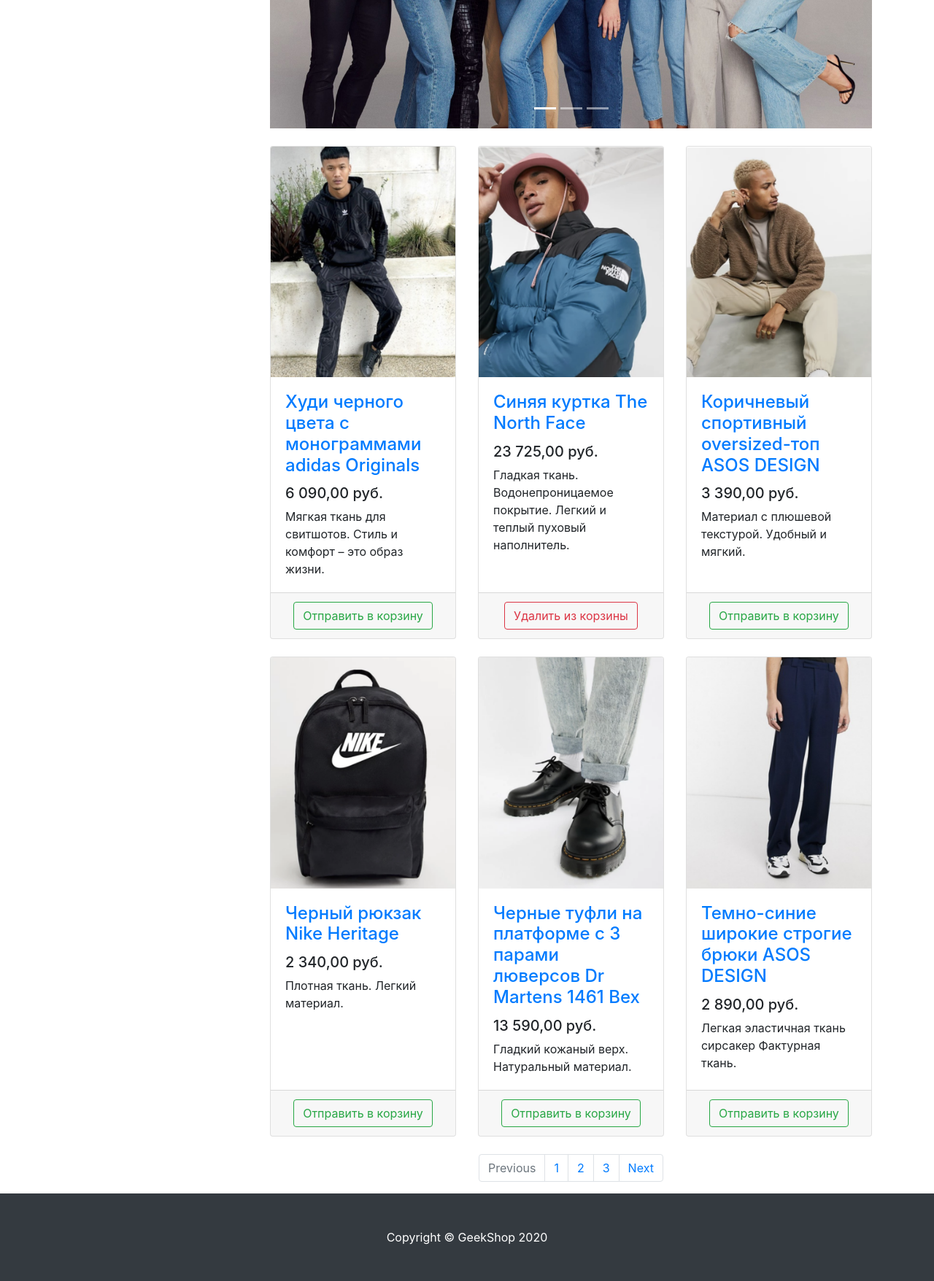
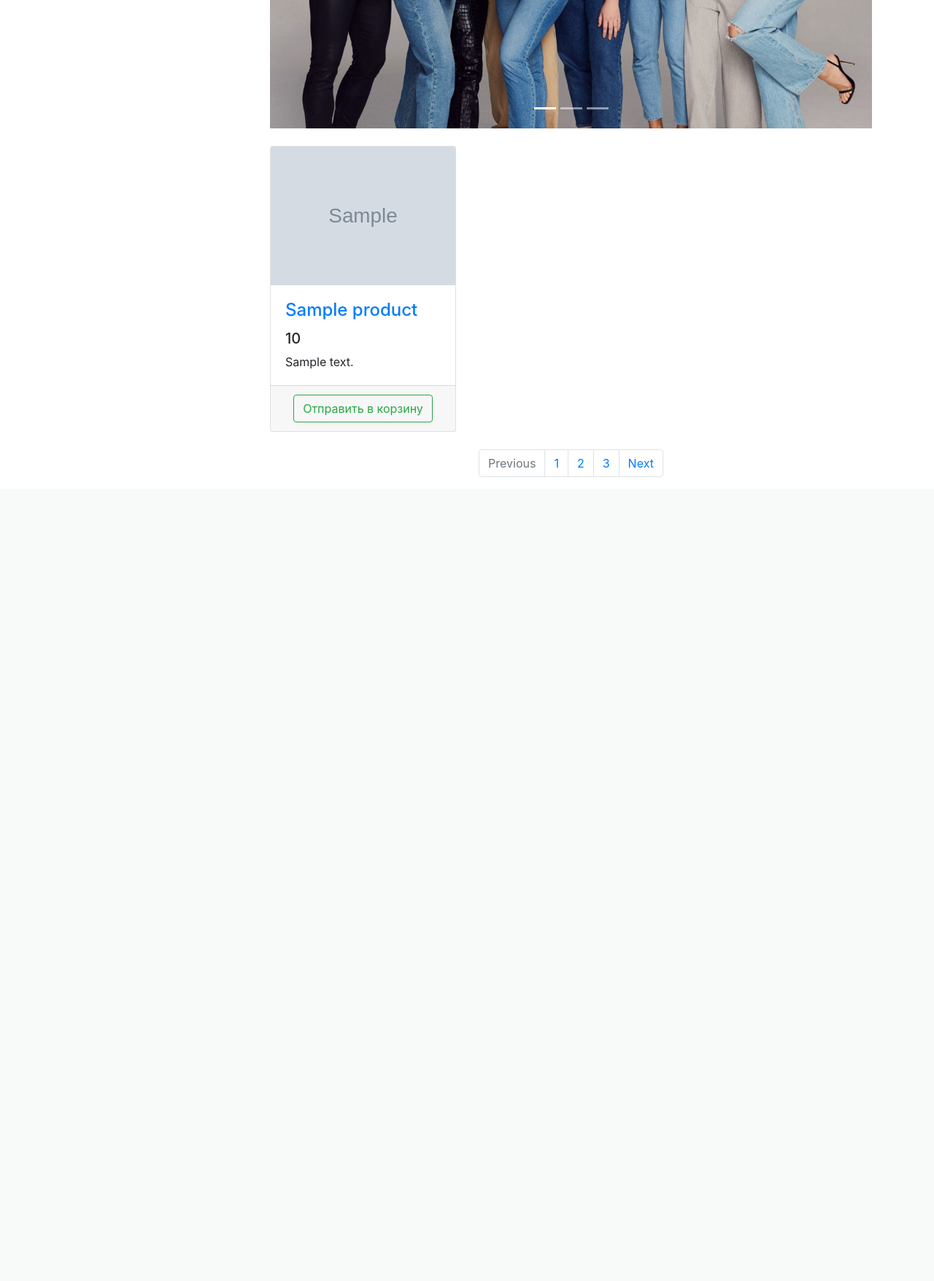
Before and after one commit to kam41k/geekshop, a Django app: template products/templates/products/products.html in a window 1280 px wide. Shown: the part 399-2155 px from the top of the page at 73% size. After the commit the page ends 1053 px from the top, so only its background shows below. Run offline with Django 3.2, Linux system fonts and the light colour scheme; the template is opened without the code that fills it: most values are stand-ins (such as "Sample title", 1, 10 or a date in 2020); grey boxes marked "Sample" are stand-in pictures; some libraries are stand-ins or nearby versions.

Commit message:
added lesson2 homework

```diff
--- a/geekshop/settings.py
+++ b/geekshop/settings.py
@@ -10,7 +10,6 @@ For the full list of settings and their values, see
 https://docs.djangoproject.com/en/3.2/ref/settings/
 """
 
-import os
 from pathlib import Path
 
 # Build paths inside the project like this: BASE_DIR / 'subdir'.
@@ -119,10 +118,10 @@ USE_TZ = True
 # Static files (CSS, JavaScript, Images)
 # https://docs.djangoproject.com/en/3.2/howto/static-files/
 
-STATIC_URL = '/static/'
+STATIC_URL = 'static/'
 
 STATICFILES_DIRS = (
-    os.path.join(BASE_DIR, "static"),
+    BASE_DIR / 'static',
 )
 
 # Default primary key field type
--- /dev/null
+++ b/products/templates/products/base.html
@@ -0,0 +1,83 @@
+{% load static %}
+
+<!DOCTYPE html>
+<html lang="en">
+
+<head>
+
+    <meta charset="utf-8">
+    <meta name="viewport" content="width=device-width, initial-scale=1, shrink-to-fit=no">
+    <meta name="description" content="">
+    <meta name="author" content="">
+
+    <title>{{ title|title }}</title>
+
+    <!-- Bootstrap core CSS -->
+    <link href="{% static 'vendor/bootstrap/css/bootstrap.min.css' %}" rel="stylesheet">
+
+    <!-- Custom styles for this template -->
+    {% block css %} {% endblock %}
+
+</head>
+
+<body>
+
+<!-- Navigation -->
+<nav class="navbar navbar-expand-lg navbar-dark bg-dark fixed-top">
+    <div class="container">
+        <a class="navbar-brand" href="{% url 'index' %}">GeekShop</a>
+        <button class="navbar-toggler" type="button" data-toggle="collapse" data-target="#navbarResponsive"
+                aria-controls="navbarResponsive" aria-expanded="false" aria-label="Toggle navigation">
+            <span class="navbar-toggler-icon"></span>
+        </button>
+        <div class="collapse navbar-collapse" id="navbarResponsive">
+            <ul class="navbar-nav ml-auto">
+                <li class="nav-item">
+                    <a class="nav-link" href="{% url 'products' %}">Каталог <i class="fas fa-shopping-bag"></i> </a>
+                </li>
+                <li class="nav-item">
+                    <a class="nav-link" href="users/login.html">Войти <i class="fas fa-sign-in-alt"></i></a>
+                </li>
+                <li class="nav-item dropdown">
+                    <a class="nav-link dropdown-toggle" href="#" id="navbarDropdown" role="button"
+                       data-bs-toggle="dropdown" aria-expanded="false">
+                        <i class="fas fa-user-circle"></i>
+                    </a>
+                    <ul class="dropdown-menu" aria-labelledby="navbarDropdown">
+                        <li>
+                            <a class="dropdown-item" href="users/profile.html">Профиль</a>
+                        </li>
+                        <li><a class="dropdown-item" href="orders/orders.html">Заказы</a></li>
+                        <li><a class="dropdown-item" href="admin/admin.html">Админ-панель</a></li>
+                        <li>
+                            <hr class="dropdown-divider">
+                        </li>
+                        <li>
+                            <a class="dropdown-item" href="#">
+                                Выйти
+                            </a>
+                        </li>
+                    </ul>
+                </li>
+            </ul>
+        </div>
+    </div>
+</nav>
+
+{% block content %} {% endblock %}
+
+{% block footer %} {% endblock %}
+
+<!-- Bootstrap core JavaScript -->
+<script src="{% static 'vendor/jquery/jquery.min.js' %}"></script>
+<script src="{% static 'vendor/bootstrap/js/bootstrap.bundle.min.js' %}"></script>
+<script src="https://cdn.jsdelivr.net/npm/bootstrap@5.1.3/dist/js/bootstrap.bundle.min.js"
+        integrity="sha384-ka7Sk0Gln4gmtz2MlQnikT1wXgYsOg+OMhuP+IlRH9sENBO0LRn5q+8nbTov4+1p"
+        crossorigin="anonymous"></script>
+
+<!-- FontAwesome script -->
+<script src="{% static 'vendor/fontawesome/fontawesome-icons.js' %}" crossorigin="anonymous"></script>
+
+</body>
+
+</html>
--- a/products/templates/products/products.html
+++ b/products/templates/products/products.html
@@ -1,68 +1,11 @@
-<!DOCTYPE html>
-<html lang="en">
+{% extends 'products/base.html' %}
+{% load static %}
 
-<head>
+{% block css %}
+    <link href="{% static 'css/products.css' %}" rel="stylesheet">
+{% endblock %}
 
-    <meta charset="utf-8">
-    <meta name="viewport" content="width=device-width, initial-scale=1, shrink-to-fit=no">
-    <meta name="description" content="">
-    <meta name="author" content="">
-
-    <title>GeekShop - Каталог</title>
-
-    <!-- Bootstrap core CSS -->
-    <link href="/static/vendor/bootstrap/css/bootstrap.min.css" rel="stylesheet">
-
-    <!-- Custom styles for this template -->
-    <link href="/static/css/products.css" rel="stylesheet">
-
-</head>
-
-<body>
-
-<!-- Navigation -->
-<nav class="navbar navbar-expand-lg navbar-dark bg-dark fixed-top">
-    <div class="container">
-        <a class="navbar-brand" href="index.html">GeekShop</a>
-        <button class="navbar-toggler" type="button" data-toggle="collapse" data-target="#navbarResponsive"
-                aria-controls="navbarResponsive" aria-expanded="false" aria-label="Toggle navigation">
-            <span class="navbar-toggler-icon"></span>
-        </button>
-        <div class="collapse navbar-collapse" id="navbarResponsive">
-            <ul class="navbar-nav ml-auto">
-                <li class="nav-item">
-                    <a class="nav-link" href="products.html">Каталог <i class="fas fa-shopping-bag"></i> </a>
-                </li>
-                <li class="nav-item">
-                    <a class="nav-link" href="users/login.html">Войти <i class="fas fa-sign-in-alt"></i></a>
-                </li>
-                <li class="nav-item dropdown">
-                    <a class="nav-link dropdown-toggle" href="#" id="navbarDropdown" role="button"
-                       data-bs-toggle="dropdown" aria-expanded="false">
-                        <i class="fas fa-user-circle"></i>
-                    </a>
-                    <ul class="dropdown-menu" aria-labelledby="navbarDropdown">
-                        <li>
-                            <a class="dropdown-item" href="users/profile.html">Профиль</a>
-                        </li>
-                        <li><a class="dropdown-item" href="orders/orders.html">Заказы</a></li>
-                        <li><a class="dropdown-item" href="admin/admin.html">Админ-панель</a></li>
-                        <li>
-                            <hr class="dropdown-divider">
-                        </li>
-                        <li>
-                            <a class="dropdown-item" href="#">
-                                Выйти
-                            </a>
-                        </li>
-                    </ul>
-                </li>
-            </ul>
-        </div>
-    </div>
-</nav>
-
-<!-- Page Content -->
+{% block content %}
     <div class="container">
 
         <div class="row">
@@ -91,13 +34,13 @@
                     </ol>
                     <div class="carousel-inner" role="listbox">
                         <div class="carousel-item active">
-                        <img class="d-block img-fluid" src="/static/vendor/img/slides/slide-1.jpg" alt="First slide">
+                            <img class="d-block img-fluid" src="{% static 'vendor/img/slides/slide-1.jpg' %}" alt="First slide">
                         </div>
                         <div class="carousel-item">
-                        <img class="d-block img-fluid" src="/static/vendor/img/slides/slide-2.jpg" alt="Second slide">
+                            <img class="d-block img-fluid" src="{% static 'vendor/img/slides/slide-2.jpg' %}" alt="Second slide">
                         </div>
                         <div class="carousel-item">
-                        <img class="d-block img-fluid" src="/static/vendor/img/slides/slide-3.jpg" alt="Third slide">
+                            <img class="d-block img-fluid" src="{% static 'vendor/img/slides/slide-3.jpg' %}" alt="Third slide">
                         </div>
                     </div>
                     <a class="carousel-control-prev" href="#carouselExampleIndicators" role="button" data-slide="prev">
@@ -112,126 +55,148 @@
 
                 <div class="row">
 
+                    {% for product in products %}
                         <div class="col-lg-4 col-md-6 mb-4">
                             <div class="card h-100">
                                 <a href="#">
                                     <img class="card-img-top"
-                                 src="/static/vendor/img/products/Adidas-hoodie.png"
+                                         src="{% static product.img %}"
                                          alt="">
                                 </a>
                                 <div class="card-body">
                                     <h4 class="card-title">
-                                <a href="#">Худи черного цвета с монограммами adidas Originals</a>
+                                        <a href="#">{{ product.name }}</a>
                                     </h4>
-                            <h5>6 090,00 руб.</h5>
-                            <p class="card-text">Мягкая ткань для свитшотов. Стиль и комфорт – это образ жизни.</p>
+                                    <h5>{{ product.price }}</h5>
+                                    <p class="card-text">{{ product.description }}</p>
                                 </div>
                                 <div class="card-footer text-center">
                                     <button type="button" class="btn btn-outline-success">Отправить в корзину</button>
                                 </div>
                             </div>
                         </div>
+                    {% endfor %}
 
-                <div class="col-lg-4 col-md-6 mb-4">
-                    <div class="card h-100">
-                        <a href="#">
-                            <img class="card-img-top"
-                                 src="/static/vendor/img/products/Blue-jacket-The-North-Face.png" alt="">
-                        </a>
-                        <div class="card-body">
-                            <h4 class="card-title">
-                                <a href="#">Синяя куртка The North Face</a>
-                            </h4>
-                            <h5>23 725,00 руб.</h5>
-                            <p class="card-text">
-                                Гладкая ткань. Водонепроницаемое покрытие. Легкий и теплый пуховый наполнитель.
-                            </p>
-                        </div>
-                        <div class="card-footer text-center">
-                            <button type="button" class="btn btn-outline-danger">Удалить из корзины</button>
-                        </div>
-                    </div>
-                </div>
-
-                <div class="col-lg-4 col-md-6 mb-4">
-                    <div class="card h-100">
-                        <a href="#">
-                            <img class="card-img-top"
-                                 src="/static/vendor/img/products/Brown-sports-oversized-top-ASOS-DESIGN.png"
-                                 alt="">
-                        </a>
-                        <div class="card-body">
-                            <h4 class="card-title">
-                                <a href="#">Коричневый спортивный oversized-топ ASOS DESIGN</a>
-                            </h4>
-                            <h5>3 390,00 руб.</h5>
-                            <p class="card-text">Материал с плюшевой текстурой. Удобный и мягкий.</p>
-                        </div>
-                        <div class="card-footer text-center">
-                            <button type="button" class="btn btn-outline-success">Отправить в корзину</button>
-                        </div>
-                    </div>
-                </div>
-
-                <div class="col-lg-4 col-md-6 mb-4">
-                    <div class="card h-100">
-                        <a href="#">
-                            <img class="card-img-top"
-                                 src="/static/vendor/img/products/Black-Nike-Heritage-backpack.png"
-                                 alt="">
-                        </a>
-                        <div class="card-body">
-                            <h4 class="card-title">
-                                <a href="#">Черный рюкзак Nike Heritage</a>
-                            </h4>
-                            <h5>2 340,00 руб.</h5>
-                            <p class="card-text">Плотная ткань. Легкий материал.</p>
-                        </div>
-                        <div class="card-footer text-center">
-                            <button type="button" class="btn btn-outline-success">Отправить в корзину</button>
-                        </div>
-                    </div>
-                </div>
-
-                <div class="col-lg-4 col-md-6 mb-4">
-                    <div class="card h-100">
-                        <a href="#">
-                            <img class="card-img-top"
-                                 src="/static/vendor/img/products/Black-Dr-Martens-shoes.png"
-                                 alt="">
-                        </a>
-                        <div class="card-body">
-                            <h4 class="card-title">
-                                <a href="#">Черные туфли на платформе с 3 парами люверсов Dr Martens 1461 Bex</a>
-                            </h4>
-                            <h5>13 590,00 руб.</h5>
-                            <p class="card-text">Гладкий кожаный верх. Натуральный материал.</p>
-                        </div>
-                        <div class="card-footer text-center">
-                            <button type="button" class="btn btn-outline-success">Отправить в корзину</button>
-                        </div>
-                    </div>
-                </div>
-
-                <div class="col-lg-4 col-md-6 mb-4">
-                    <div class="card h-100">
-                        <a href="#">
-                            <img class="card-img-top"
-                                 src="/static/vendor/img/products/Dark-blue-wide-leg-ASOs-DESIGN-trousers.png"
-                                 alt="">
-                        </a>
-                        <div class="card-body">
-                            <h4 class="card-title">
-                                <a href="#">Темно-синие широкие строгие брюки ASOS DESIGN</a>
-                            </h4>
-                            <h5>2 890,00 руб.</h5>
-                            <p class="card-text">Легкая эластичная ткань сирсакер Фактурная ткань.</p>
-                        </div>
-                        <div class="card-footer text-center">
-                            <button type="button" class="btn btn-outline-success">Отправить в корзину</button>
-                        </div>
-                    </div>
-                </div>
+<!--                    <div class="col-lg-4 col-md-6 mb-4">-->
+<!--                        <div class="card h-100">-->
+<!--                            <a href="#">-->
+<!--                                <img class="card-img-top"-->
+<!--                                     src="{% static 'vendor/img/products/Adidas-hoodie.png' %}"-->
+<!--                                     alt="">-->
+<!--                            </a>-->
+<!--                            <div class="card-body">-->
+<!--                                <h4 class="card-title">-->
+<!--                                    <a href="#">Худи черного цвета с монограммами adidas Originals</a>-->
+<!--                                </h4>-->
+<!--                                <h5>6 090,00 руб.</h5>-->
+<!--                                <p class="card-text">Мягкая ткань для свитшотов. Стиль и комфорт – это образ жизни.</p>-->
+<!--                            </div>-->
+<!--                            <div class="card-footer text-center">-->
+<!--                                <button type="button" class="btn btn-outline-success">Отправить в корзину</button>-->
+<!--                            </div>-->
+<!--                        </div>-->
+<!--                    </div>-->
+<!--    -->
+<!--                    <div class="col-lg-4 col-md-6 mb-4">-->
+<!--                        <div class="card h-100">-->
+<!--                            <a href="#">-->
+<!--                                <img class="card-img-top"-->
+<!--                                     src="{% static 'vendor/img/products/Blue-jacket-The-North-Face.png' %}" alt="">-->
+<!--                            </a>-->
+<!--                            <div class="card-body">-->
+<!--                                <h4 class="card-title">-->
+<!--                                    <a href="#">Синяя куртка The North Face</a>-->
+<!--                                </h4>-->
+<!--                                <h5>23 725,00 руб.</h5>-->
+<!--                                <p class="card-text">-->
+<!--                                    Гладкая ткань. Водонепроницаемое покрытие. Легкий и теплый пуховый наполнитель.-->
+<!--                                </p>-->
+<!--                            </div>-->
+<!--                            <div class="card-footer text-center">-->
+<!--                                <button type="button" class="btn btn-outline-danger">Удалить из корзины</button>-->
+<!--                            </div>-->
+<!--                        </div>-->
+<!--                    </div>-->
+<!--    -->
+<!--                    <div class="col-lg-4 col-md-6 mb-4">-->
+<!--                        <div class="card h-100">-->
+<!--                            <a href="#">-->
+<!--                                <img class="card-img-top"-->
+<!--                                     src="{% static 'vendor/img/products/Brown-sports-oversized-top-ASOS-DESIGN.png' %}"-->
+<!--                                     alt="">-->
+<!--                            </a>-->
+<!--                            <div class="card-body">-->
+<!--                                <h4 class="card-title">-->
+<!--                                    <a href="#">Коричневый спортивный oversized-топ ASOS DESIGN</a>-->
+<!--                                </h4>-->
+<!--                                <h5>3 390,00 руб.</h5>-->
+<!--                                <p class="card-text">Материал с плюшевой текстурой. Удобный и мягкий.</p>-->
+<!--                            </div>-->
+<!--                            <div class="card-footer text-center">-->
+<!--                                <button type="button" class="btn btn-outline-success">Отправить в корзину</button>-->
+<!--                            </div>-->
+<!--                        </div>-->
+<!--                    </div>-->
+<!--    -->
+<!--                    <div class="col-lg-4 col-md-6 mb-4">-->
+<!--                        <div class="card h-100">-->
+<!--                            <a href="#">-->
+<!--                                <img class="card-img-top"-->
+<!--                                     src="{% static 'vendor/img/products/Black-Nike-Heritage-backpack.png' %}"-->
+<!--                                     alt="">-->
+<!--                            </a>-->
+<!--                            <div class="card-body">-->
+<!--                                <h4 class="card-title">-->
+<!--                                    <a href="#">Черный рюкзак Nike Heritage</a>-->
+<!--                                </h4>-->
+<!--                                <h5>2 340,00 руб.</h5>-->
+<!--                                <p class="card-text">Плотная ткань. Легкий материал.</p>-->
+<!--                            </div>-->
+<!--                            <div class="card-footer text-center">-->
+<!--                                <button type="button" class="btn btn-outline-success">Отправить в корзину</button>-->
+<!--                            </div>-->
+<!--                        </div>-->
+<!--                    </div>-->
+<!--    -->
+<!--                    <div class="col-lg-4 col-md-6 mb-4">-->
+<!--                        <div class="card h-100">-->
+<!--                            <a href="#">-->
+<!--                                <img class="card-img-top"-->
+<!--                                     src="{% static 'vendor/img/products/Black-Dr-Martens-shoes.png' %}"-->
+<!--                                     alt="">-->
+<!--                            </a>-->
+<!--                            <div class="card-body">-->
+<!--                                <h4 class="card-title">-->
+<!--                                    <a href="#">Черные туфли на платформе с 3 парами люверсов Dr Martens 1461 Bex</a>-->
+<!--                                </h4>-->
+<!--                                <h5>13 590,00 руб.</h5>-->
+<!--                                <p class="card-text">Гладкий кожаный верх. Натуральный материал.</p>-->
+<!--                            </div>-->
+<!--                            <div class="card-footer text-center">-->
+<!--                                <button type="button" class="btn btn-outline-success">Отправить в корзину</button>-->
+<!--                            </div>-->
+<!--                        </div>-->
+<!--                    </div>-->
+<!--    -->
+<!--                    <div class="col-lg-4 col-md-6 mb-4">-->
+<!--                        <div class="card h-100">-->
+<!--                            <a href="#">-->
+<!--                                <img class="card-img-top"-->
+<!--                                     src="{% static 'vendor/img/products/Dark-blue-wide-leg-ASOs-DESIGN-trousers.png' %}"-->
+<!--                                     alt="">-->
+<!--                            </a>-->
+<!--                            <div class="card-body">-->
+<!--                                <h4 class="card-title">-->
+<!--                                    <a href="#">Темно-синие широкие строгие брюки ASOS DESIGN</a>-->
+<!--                                </h4>-->
+<!--                                <h5>2 890,00 руб.</h5>-->
+<!--                                <p class="card-text">Легкая эластичная ткань сирсакер Фактурная ткань.</p>-->
+<!--                            </div>-->
+<!--                            <div class="card-footer text-center">-->
+<!--                                <button type="button" class="btn btn-outline-success">Отправить в корзину</button>-->
+<!--                            </div>-->
+<!--                        </div>-->
+<!--                    </div>-->
 
                 </div>
 
@@ -254,26 +219,13 @@
         </div>
 
     </div>
-<!-- /.container -->
-
-<!-- Footer -->
+{% endblock %}
     <footer class="py-5 bg-dark">
         <div class="container">
-        <p class="m-0 text-center text-white">Copyright &copy; GeekShop 2020</p>
+            <p class="m-0 text-center text-white">Copyright &copy; GeekShop {% now "Y" %}</p>
         </div>
         <!-- /.container -->
     </footer>
+{% block footer %}
 
-<!-- Bootstrap core JavaScript -->
-<script src="/static/vendor/jquery/jquery.min.js"></script>
-<script src="/static/vendor/bootstrap/js/bootstrap.bundle.min.js"></script>
-<script src="/static/https://cdn.jsdelivr.net/npm/bootstrap@5.1.3/dist/js/bootstrap.bundle.min.js"
-        integrity="sha384-ka7Sk0Gln4gmtz2MlQnikT1wXgYsOg+OMhuP+IlRH9sENBO0LRn5q+8nbTov4+1p"
-        crossorigin="anonymous"></script>
-
-<!-- FontAwesome script -->
-<script src="/static/vendor/fontawesome/fontawesome-icons.js" crossorigin="anonymous"></script>
-
-</body>
-
-</html>
+{% endblock %}
```
Also changed, not shown: products/fixtures/products.json (added, +38 -0 lines), products/templates/products/index.html (+9 -82 lines), products/views.py (+8 -2 lines). Lines whose indentation alone changed are shown as unchanged.
